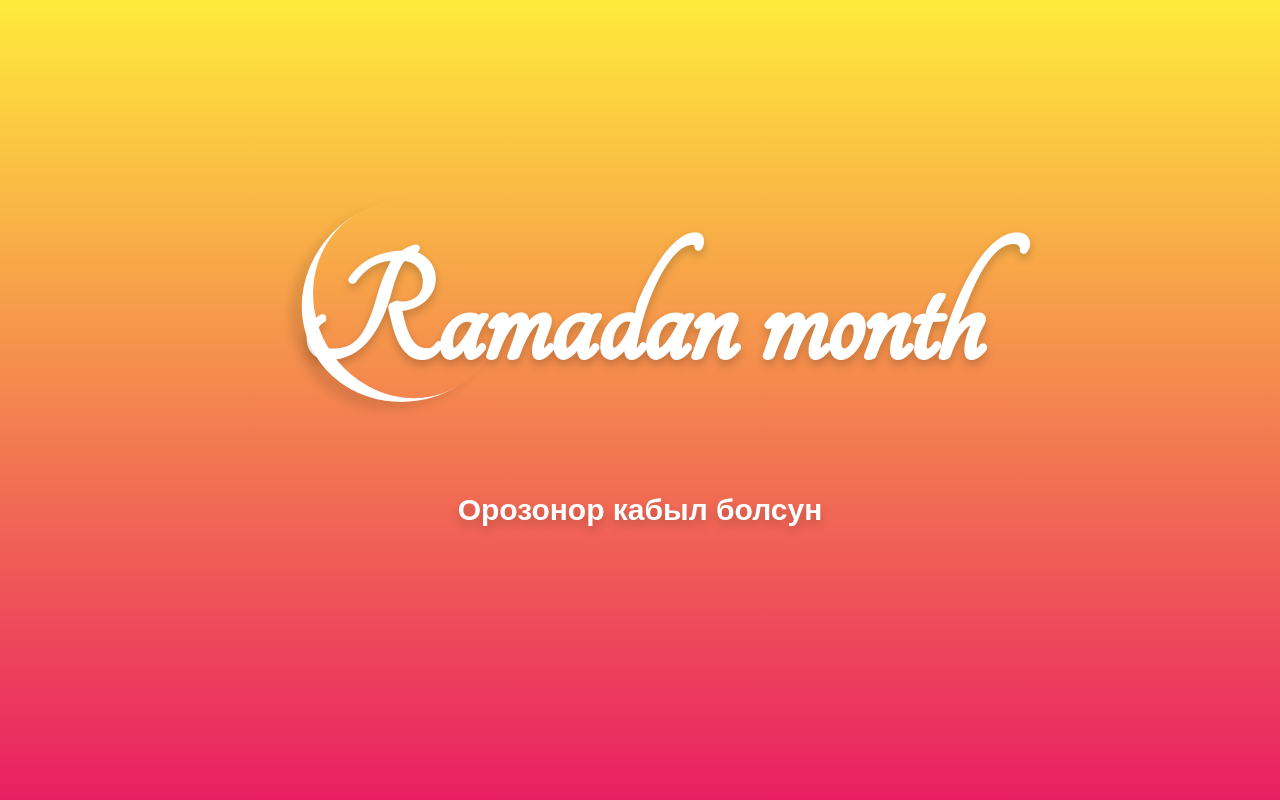
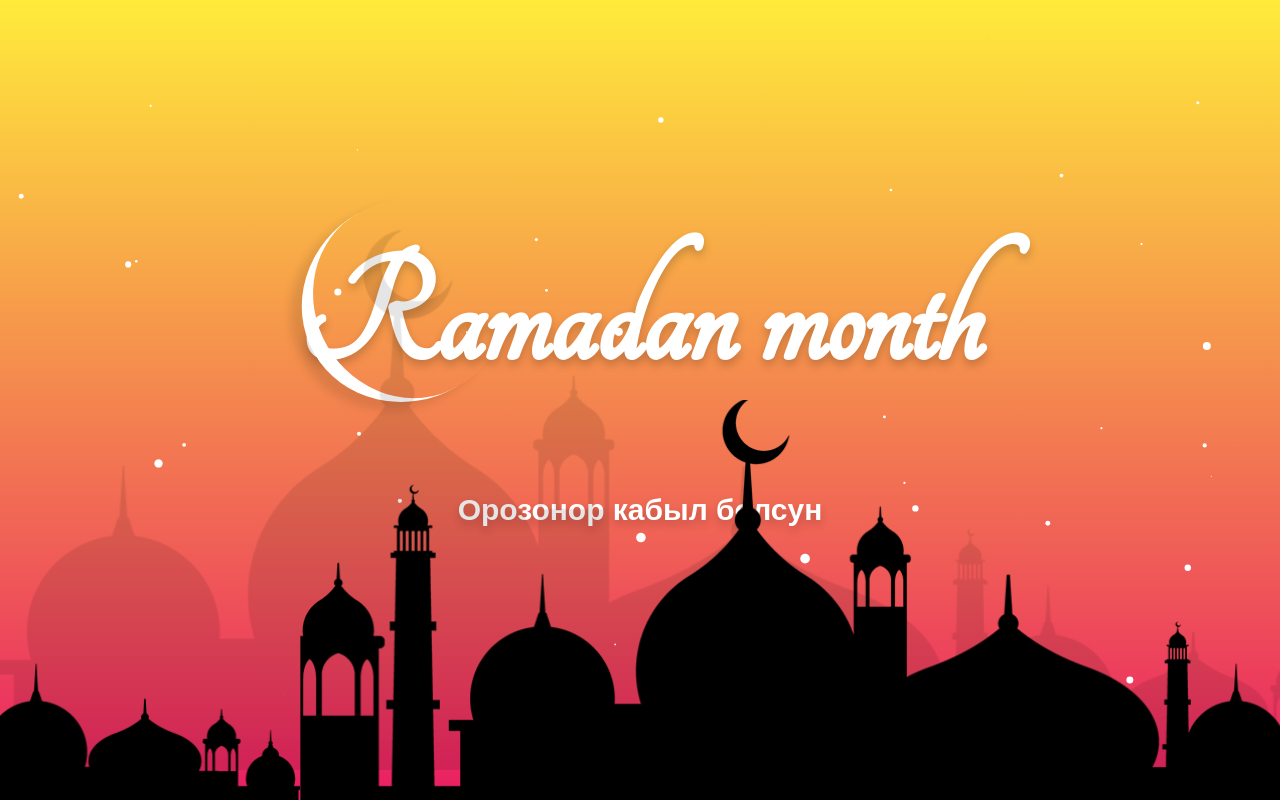
Before and after one commit to Aitodev/ramadan2020, a plain HTML site: page index.html in a window 1280 px wide. Drawn offline with Linux system fonts and the light colour scheme; a web font is replaced by a local one.

Commit message:
ramadan-practice-time

```diff
--- a/index.html
+++ b/index.html
@@ -13,7 +13,7 @@
       </div>
       <div class="mosque"></div>
     </section>
-    <script src="../ramadan/static/particles.js"></script>
-    <script src="../ramadan/static/app.js"></script>
+    <script src="particles.js"></script>
+    <script src="app.js"></script>
   </body>
 </html>
--- a/style.css
+++ b/style.css
@@ -52,7 +52,7 @@ section h2:before {
     left: 0;
     width: 100%;
     height: 400px;
-    background: url(../ramadan/static/img/mosque.png);
+    background: url(mosque.png);
     background-repeat: repeat-x;
     background-size: 1200px;
     z-index: 1;
@@ -72,7 +72,7 @@ section h2:before {
     left: 0;
     width: 100%;
     height: 600px;
-    background: url(../ramadan/static/img/mosque.png);
+    background: url(mosque.png);
     background-repeat: repeat-x;
     background-size: 1600px;
     z-index: 1;
```
Also changed, not shown: static/package.json (deleted, +0 -28 lines), app.js (renamed from static/app.js), mosque.png (renamed from static/img/mosque.png), particles.js (renamed from static/particles.js).
